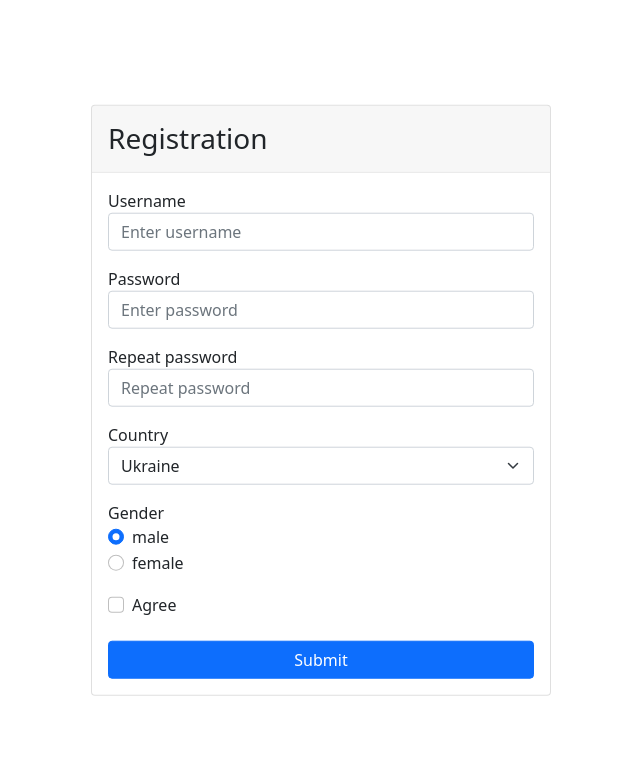
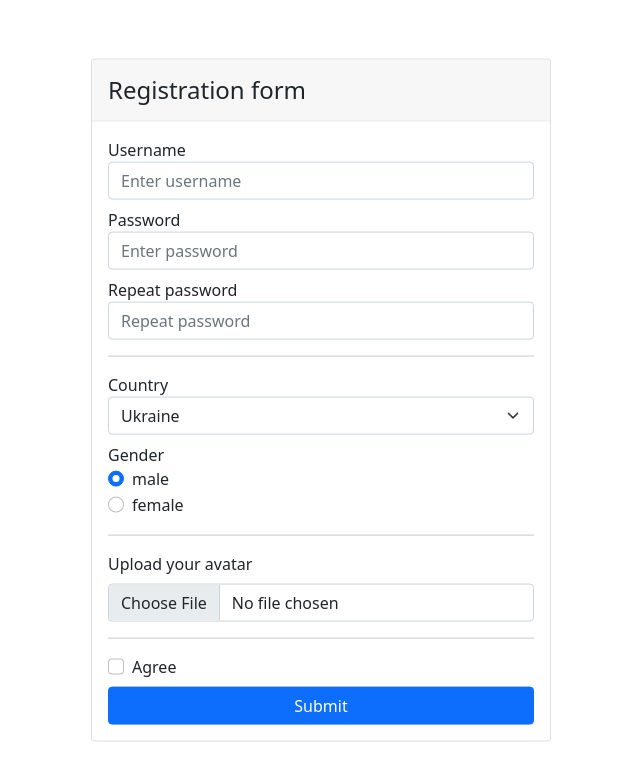
Before and after one commit to babilunga/react-forms, a React (Create React App) app: page / in a window 1280 px wide. Shown: the top 780 px of the page, without its empty margins (319-959 px from the left). Built offline with nearby package versions, Linux system fonts and the light colour scheme.

Commit message:
added file input, validation and errors for it

```diff
--- a/src/App.js
+++ b/src/App.js
@@ -1,5 +1,4 @@
 import React from 'react';
-// import Verificators from './Verificators.js';
 import GenderRadio from './GenderRadio.js';
 import countries from './data/countries.js';
 import 'bootstrap/dist/css/bootstrap.min.css';
@@ -15,15 +14,42 @@ export default class App extends React.Component {
       country: '',
       gender: 'male',
       agree: false,
+      avatar: '',
+      errors: {},
     };
   }
 
   onSubmit = (event) => {
     event.preventDefault();
-    console.log(
-      `username: ${this.state.username},\npassword: ${this.state.password},\nrepeat password: ${this.state.repeatPassword}\ncountry: ${this.state.country}\ngender: ${this.state.gender}`
-    );
-    alert('Success!');
+
+    const errors = {};
+
+    if (this.state.username.length < 3) {
+      errors.username = 'Must be more than 3 characters';
+    }
+    if (this.state.password.length < 5) {
+      errors.password = 'Must be more than 5 characters';
+    }
+    if (
+      this.state.repeatPassword !== this.state.password ||
+      this.state.repeatPassword.length < 5 ||
+      this.state.repeatPassword.length === 0
+    ) {
+      errors.repeatPassword = 'Must be equal to password';
+    }
+
+    if (Object.keys(errors).length > 0) {
+      this.setState({
+        errors: errors,
+      });
+    } else {
+      this.setState({
+        errors: {},
+      });
+      console.log(
+        `Submited: \nUsername: ${this.state.username}\nPassword: ${this.state.password}`
+      );
+    }
   };
 
   onChangeInput = (event) => {
@@ -40,6 +66,16 @@ export default class App extends React.Component {
     });
   };
 
+  onChangeAvatar = (event) => {
+    const reader = new FileReader();
+    reader.onload = (event) => {
+      this.setState({
+        avatar: event.target.result,
+      });
+    };
+    reader.readAsDataURL(event.target.files[0]);
+  };
+
   getOptionItems = (items) => {
     return items.map((item) => (
       <option key={item.id} value={item.id}>
@@ -51,9 +87,9 @@ export default class App extends React.Component {
   render() {
     return (
       <div className="form-container card">
-        <div className="card-header p-3 h3">Registration</div>
+        <div className="card-header p-3 h4">Registration form</div>
         <form className="form card-body ">
-          <div className="form-group mb-3">
+          <div className="form-group mb-2">
             <label>Username</label>
             <input
               type="text"
@@ -63,8 +99,11 @@ export default class App extends React.Component {
               value={this.state.username}
               onChange={this.onChangeInput}
             />
+            <div className="invalid-feedback">
+              {this.state.errors.username ? this.state.errors.username : null}
+            </div>
           </div>
-          <div className="form-group mb-3">
+          <div className="form-group mb-2">
             <label>Password</label>
             <input
               type="password"
@@ -74,8 +113,11 @@ export default class App extends React.Component {
               value={this.state.password}
               onChange={this.onChangeInput}
             />
+            <div className="invalid-feedback">
+              {this.state.errors.password ? this.state.errors.password : null}
+            </div>
           </div>
-          <div className="form-group mb-3">
+          <div className="form-group mb-2">
             <label>Repeat password</label>
             <input
               type="password"
@@ -85,8 +127,16 @@ export default class App extends React.Component {
               value={this.state.repeatPassword}
               onChange={this.onChangeInput}
             />
+            <div className="invalid-feedback">
+              {this.state.errors.repeatPassword
+                ? this.state.errors.repeatPassword
+                : null}
+            </div>
           </div>
-          <div className="form-group mb-3">
+
+          <hr />
+
+          <div className="form-group mb-2">
             <label htmlFor="countrySelect">Country</label>
             <select
               className="form-select"
@@ -98,12 +148,31 @@ export default class App extends React.Component {
               {this.getOptionItems(countries)}
             </select>
           </div>
+
           <GenderRadio
             isMale={this.state.gender === 'male'}
             isFemale={this.state.gender === 'female'}
             onChangeInput={this.onChangeInput}
           />
-          <div className="form-check mb-3 mt-3">
+
+          <hr />
+
+          <div className="form-group mb-2">
+            <label htmlFor="formFile" className="form-label">
+              Upload your avatar
+            </label>
+            <input
+              className="form-control "
+              type="file"
+              id="avatar"
+              name="avatar"
+              onChange={this.onChangeAvatar}
+            />
+          </div>
+
+          <hr />
+
+          <div className="form-check mb-2">
             <input
               className="form-check-input"
               type="checkbox"
@@ -117,17 +186,10 @@ export default class App extends React.Component {
               Agree
             </label>
           </div>
-          {/*
-          <Verificators
-            username={this.state.username}
-            password={this.state.password}
-            repeatPassword={this.state.repeatPassword}
-          />
-          */}
 
           <button
             type="submit"
-            className="btn btn-primary btn-block w-100 mt-2"
+            className="btn btn-primary btn-block w-100"
             onClick={this.onSubmit}
           >
             Submit
--- a/src/GenderRadio.js
+++ b/src/GenderRadio.js
@@ -1,7 +1,7 @@
 const GenderRadio = (props) => {
   const { isMale, isFemale, onChangeInput } = props;
   return (
-    <fieldset>
+    <fieldset className="mb-3">
       <div>Gender</div>
       <div className="form-check">
         <input
--- a/src/style.css
+++ b/src/style.css
@@ -5,3 +5,6 @@
   transform: translate(-50%, -50%);
   width: 460px;
 }
+.invalid-feedback {
+  display: block;
+}
```
Also changed, not shown: src/Verificators.js (deleted, +0 -40 lines).
